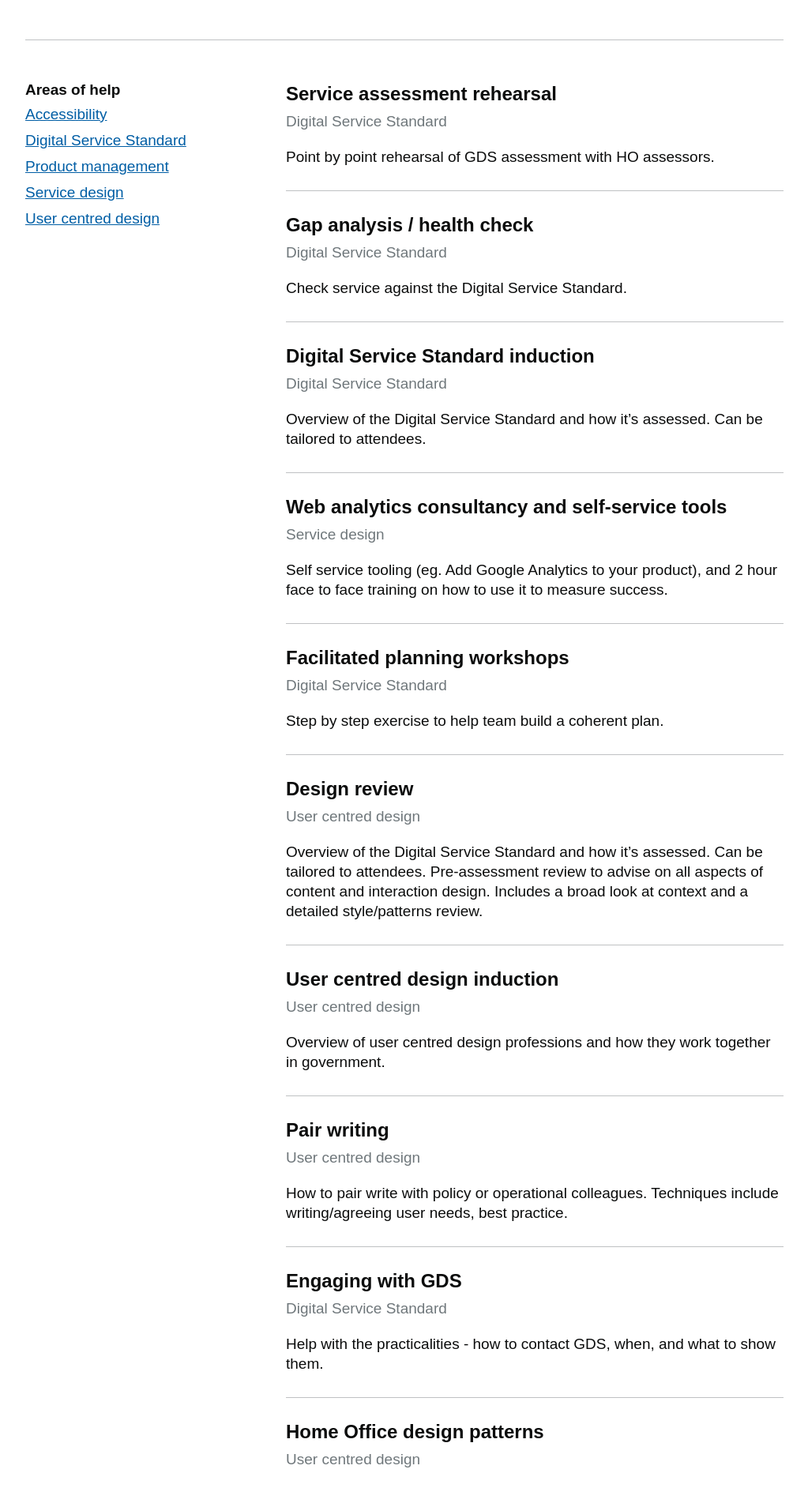
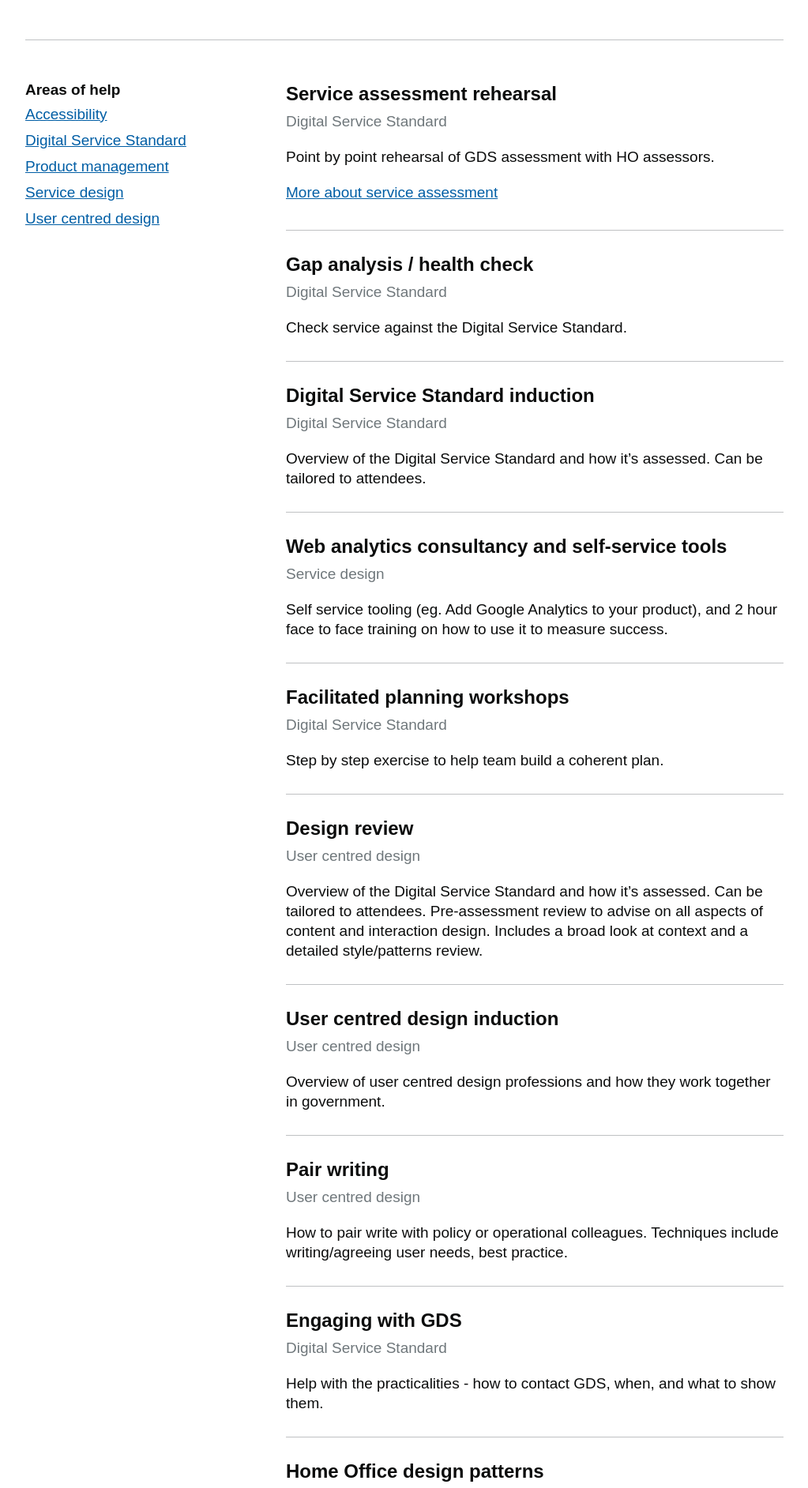
Before and after one commit to Abdul2/coe, a Jekyll site: the page built from index.md, in a window 1280 px wide. Shown: the part 355-2239 px from the top of the page at 79% size, without its empty margins (128-1151 px from the left). Built offline with Jekyll 4.4.1, drawn with Linux system fonts in a browser that asks for light colours.

Commit message:
Progressive extra content for service assessment

```diff
--- a/assets/main.scss
+++ b/assets/main.scss
@@ -1671,4 +1671,8 @@ p strong {
   p:last-of-type {
     margin-bottom: 0;
   }
+
+  details {
+    margin-top: 1.05263em;
+  }
 }
--- a/index.md
+++ b/index.md
@@ -10,6 +10,22 @@ Digital Service Standard
 {: .meta }
 
 Point by point rehearsal of GDS assessment with HO assessors.
+
+<details>
+  <summary><span class="summary">More about service assessment</span></summary>
+  <div class="panel panel-border-narrow">
+    <h3>Benefits:</h3>
+    <ul class="list list-bullet">
+      <li>Reduce risk of failing or being unprepared for the GDS assessment.</li>
+      <li>Identify any points where team may need to prepare more information.</li>
+    </ul>
+    <h3>Outputs:</h3>
+    <ul class="list list-bullet">
+      <li>A written report with clear findings and recommendations.</li>
+      <li>Feedback on the presentation.</li>
+    </ul>
+  </div>
+</details>
 
 </div>
 
```
